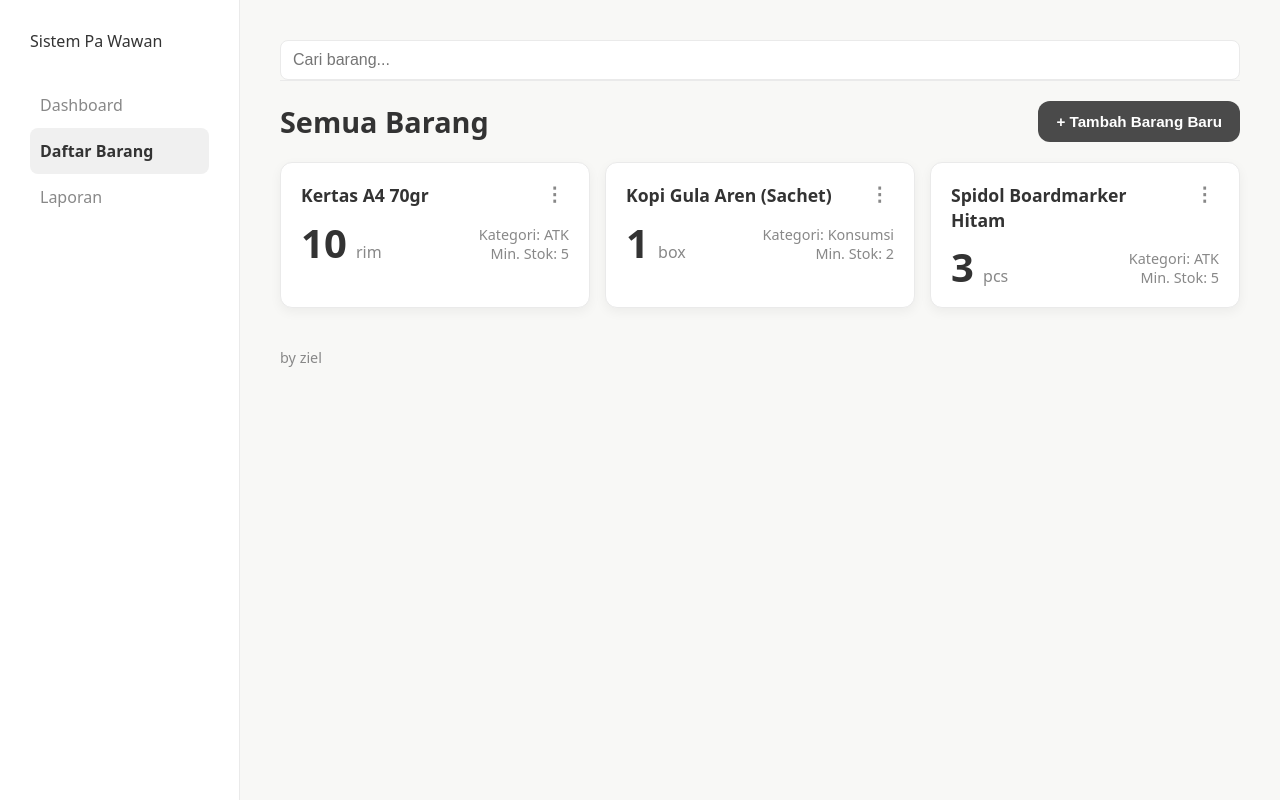
After one commit to Ziel-Zone/SCM, a Flask app: template templates/daftar-barang.html in a window 1280 px wide. The commit adds this page. Run offline with Flask 3, Linux system fonts and the light colour scheme; the template is opened without the code that fills it, so the values that code supplies are empty.

Commit message:
baru satu page

```diff
--- a/static/style.css
+++ b/static/style.css
@@ -222,6 +222,16 @@ ul { list-style: none; padding: 0; margin: 0; }
         display: none;
     }
 
+    .search-bar-container {
+        display: block;
+        position: static;
+        top :auto;
+        border-bottom: 1px solid var(--border-color);
+        padding: 0;
+        background: none;
+        margin-bottom: 20px;
+    }
+
     /* Tampilkan Sidebar Desktop */
     .sidebar {
         display: block;
@@ -279,8 +289,139 @@ ul { list-style: none; padding: 0; margin: 0; }
 
     /* 2. (PENTING!) Matikan interaksi dengan konten
           agar tidak bisa diklik saat redup */
-    pointer-events: none;
 
     /* 3. Beri transisi agar mulus */
     transition: filter 0.3s ease-out;
 }
+
+/* =========================================
+   8. Gaya Halaman Daftar Barang
+   ========================================= */
+
+/* Header Halaman (Desktop) */
+.page-header {
+    display: none; /* Sembunyi di mobile */
+    justify-content: space-between;
+    align-items: center;
+    margin-bottom: 20px;
+}
+
+.page-header h2 {
+    margin: 0;
+    font-size: 1.8rem;
+}
+
+/* Kontainer Daftar Barang (Grid) */
+.item-list-container {
+    display: grid;
+    grid-template-columns: 1fr; /* 1 kolom di mobile */
+    gap: 15px;
+    margin-top: 20px;
+}
+
+/* Gaya Kartu Barang */
+.item-card {
+    background: var(--bg-container);
+    border: 1px solid var(--border-color);
+    border-radius: var(--radius-medium);
+    box-shadow: var(--shadow-soft);
+    padding: 20px;
+    transition: transform 0.2s ease, box-shadow 0.2s ease;
+}
+.item-card:hover {
+    transform: translateY(-3px);
+    box-shadow: 0 6px 15px rgba(0, 0, 0, 0.07);
+}
+
+.item-card-header {
+    display: flex;
+    justify-content: space-between;
+    align-items: flex-start;
+    margin-bottom: 15px;
+}
+
+.item-card-header h3 {
+    margin: 0;
+    font-size: 1.1rem;
+    line-height: 1.4;
+    flex-grow: 1; /* Ambil ruang */
+    padding-right: 10px; /* Jarak dari tombol ... */
+}
+
+/* Tombol Aksi (...) di kartu */
+.item-action-btn {
+    background: none;
+    border: none;
+    color: var(--text-secondary);
+    font-size: 1.2rem;
+    font-weight: bold;
+    cursor: pointer;
+    padding: 0 5px;
+}
+
+.item-card-body {
+    display: flex;
+    justify-content: space-between;
+    align-items: flex-end;
+}
+
+.item-stock-info strong {
+    font-size: 2.5rem;
+    font-weight: 700;
+    line-height: 1;
+    color: var(--text-primary);
+}
+.item-stock-info span {
+    font-size: 1rem;
+    color: var(--text-secondary);
+    margin-left: 5px;
+}
+
+.item-meta-info {
+    display: flex;
+    flex-direction: column;
+    align-items: flex-end;
+    font-size: 0.9rem;
+    color: var(--text-secondary);
+}
+
+/* Tombol Aksi Bawah (Hanya 1 Tombol) */
+.mobile-action-bar.single-button {
+    grid-template-columns: 1fr; /* Ubah grid jadi 1 kolom */
+}
+
+/* Form Grup (Layout 2 kolom) */
+.form-group-split {
+    display: grid;
+    grid-template-columns: 1fr 1fr;
+    gap: 10px;
+}
+.form-group small {
+    display: block;
+    font-size: 0.8rem;
+    color: var(--text-secondary);
+    margin-top: 5px;
+}
+
+
+/* =========================================
+   9. Update Responsif (Desktop)
+   ========================================= */
+@media (min-width: 768px) {
+    /* Tampilkan header desktop */
+    .page-header {
+        display: flex;
+    }
+
+    /* Buat grid jadi 2 kolom di tablet */
+    .item-list-container {
+        grid-template-columns: repeat(2, 1fr);
+    }
+}
+
+@media (min-width: 1024px) {
+    /* Buat grid jadi 3 kolom di desktop besar */
+    .item-list-container {
+        grid-template-columns: repeat(3, 1fr);
+    }
+}
--- /dev/null
+++ b/templates/daftar-barang.html
@@ -0,0 +1,151 @@
+<!DOCTYPE html>
+<html lang="id">
+<head>
+    <meta charset="UTF-8">
+    <meta name="viewport" content="width=device-width, initial-scale=1.0">
+    <title>Daftar Barang - Sistem Pa Wawan</title>
+    <link rel="stylesheet" href="style.css">
+</head>
+<body>
+
+    <aside class="sidebar" id="sidebar">
+        <div class="logo" style="margin-bottom: 30px;">Sistem Pa Wawan</div>
+        <nav>
+            <ul>
+                <li><a href="index.html">Dashboard</a></li>
+                <li><a href="daftar-barang.html" class="active">Daftar Barang</a></li>
+                <li><a href="#">Laporan</a></li>
+            </ul>
+        </nav>
+    </aside>
+
+    <div class="app-container">
+        <main class="main-content">
+
+            <header class="app-header">
+                <button class="header-icon-btn" id="sidebarToggle">
+                    <svg xmlns="http://www.w3.org/2000/svg" width="24" height="24" viewBox="0 0 24 24" fill="none" stroke="currentColor" stroke-width="2" stroke-linecap="round" stroke-linejoin="round"><line x1="3" y1="12" x2="21" y2="12"></line><line x1="3" y1="6" x2="21" y2="6"></line><line x1="3" y1="18" x2="21" y2="18"></line></svg>
+                </button>
+                <h1 class="app-title">Daftar Barang</h1> <button class="header-icon-btn" id="searchToggle">
+                    <svg xmlns="http://www.w3.org/2000/svg" width="24" height="24" viewBox="0 0 24 24" fill="none" stroke="currentColor" stroke-width="2" stroke-linecap="round" stroke-linejoin="round"><circle cx="11" cy="11" r="8"></circle><line x1="21" y1="21" x2="16.65" y2="16.65"></line></svg>
+                </button>
+            </header>
+
+            <div class="search-bar-container" id="searchBarContainer">
+                <input type="search" placeholder="Cari barang...">
+            </div>
+
+            <div class="page-header">
+                <h2>Semua Barang</h2>
+                <button class="btn btn-primary" id="btnShowProductModalDesktop">+ Tambah Barang Baru</button>
+            </div>
+
+            <div class="item-list-container">
+
+                <div class="item-card">
+                    <div class="item-card-header">
+                        <h3>Kertas A4 70gr</h3>
+                        <button class="item-action-btn">⋮</button> </div>
+                    <div class="item-card-body">
+                        <div class="item-stock-info">
+                            <strong>10</strong>
+                            <span>rim</span>
+                        </div>
+                        <div class="item-meta-info">
+                            <span>Kategori: ATK</span>
+                            <span>Min. Stok: 5</span>
+                        </div>
+                    </div>
+                </div>
+
+                <div class="item-card">
+                    <div class="item-card-header">
+                        <h3>Kopi Gula Aren (Sachet)</h3>
+                        <button class="item-action-btn">⋮</button>
+                    </div>
+                    <div class="item-card-body">
+                        <div class="item-stock-info">
+                            <strong>1</strong>
+                            <span>box</span>
+                        </div>
+                        <div class="item-meta-info">
+                            <span>Kategori: Konsumsi</span>
+                            <span>Min. Stok: 2</span>
+                        </div>
+                    </div>
+                </div>
+
+                <div class="item-card">
+                    <div class="item-card-header">
+                        <h3>Spidol Boardmarker Hitam</h3>
+                        <button class="item-action-btn">⋮</button>
+                    </div>
+                    <div class="item-card-body">
+                        <div class="item-stock-info">
+                            <strong>3</strong>
+                            <span>pcs</span>
+                        </div>
+                        <div class="item-meta-info">
+                            <span>Kategori: ATK</span>
+                            <span>Min. Stok: 5</span>
+                        </div>
+                    </div>
+                </div>
+
+                </div>
+
+            <footer class="app-footer">
+                by ziel
+            </footer>
+
+        </main>
+    </div>
+
+    <div class="mobile-action-bar single-button"> <button class="btn btn-primary-mobile" id="btnShowProductModalMobile">
+            + Tambah Barang Baru
+        </button>
+    </div>
+
+    <div id="productModalOverlay" class="modal-overlay"> <div class="modal-content">
+
+            <div class="modal-header">
+                <h3 id="productModalTitle">Tambah Barang Baru</h3>
+                <button class="close-modal" id="btnCloseProductModal">&times;</button>
+            </div>
+
+            <form id="productForm">
+                <div class="form-group">
+                    <label for="productName">Nama Barang</label>
+                    <input type="text" id="productName" required>
+                </div>
+
+                <div class="form-group-split">
+                    <div class="form-group">
+                        <label for="productUnit">Satuan</label>
+                        <input type="text" id="productUnit" placeholder="Cth: pcs, rim, box" required>
+                    </div>
+                    <div class="form-group">
+                        <label for="productCategory">Kategori</label>
+                        <input type="text" id="productCategory" placeholder="Cth: ATK, Konsumsi">
+                    </div>
+                </div>
+
+                <div class="form-group">
+                    <label for="productMinStock">Stok Minimum</label>
+                    <input type="number" id="productMinStock" value="0" min="0">
+                    <small>Sistem akan memberi notifikasi jika stok di bawah angka ini.</small>
+                </div>
+
+                <div class="modal-actions">
+                    <button type="button" class="btn btn-secondary" id="btnCancelProductModal">Batal</button>
+                    <button type="submit" class="btn btn-primary">Simpan Barang</button>
+                </div>
+            </form>
+
+        </div>
+    </div>
+
+    <script src="app.js"></script>
+
+</body>
+</html>
```
Also changed, not shown: static/script.js (+74 -1 lines).
